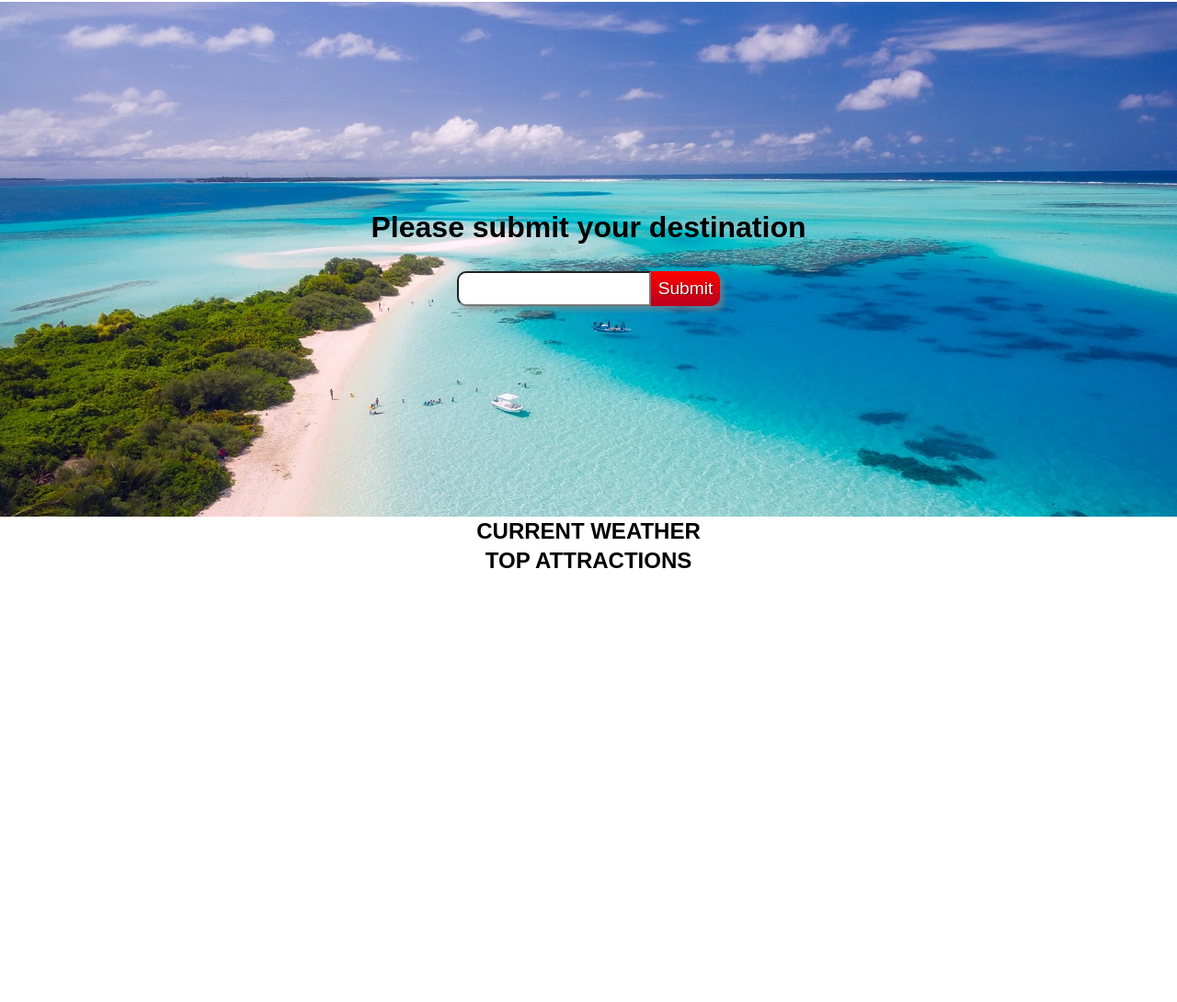
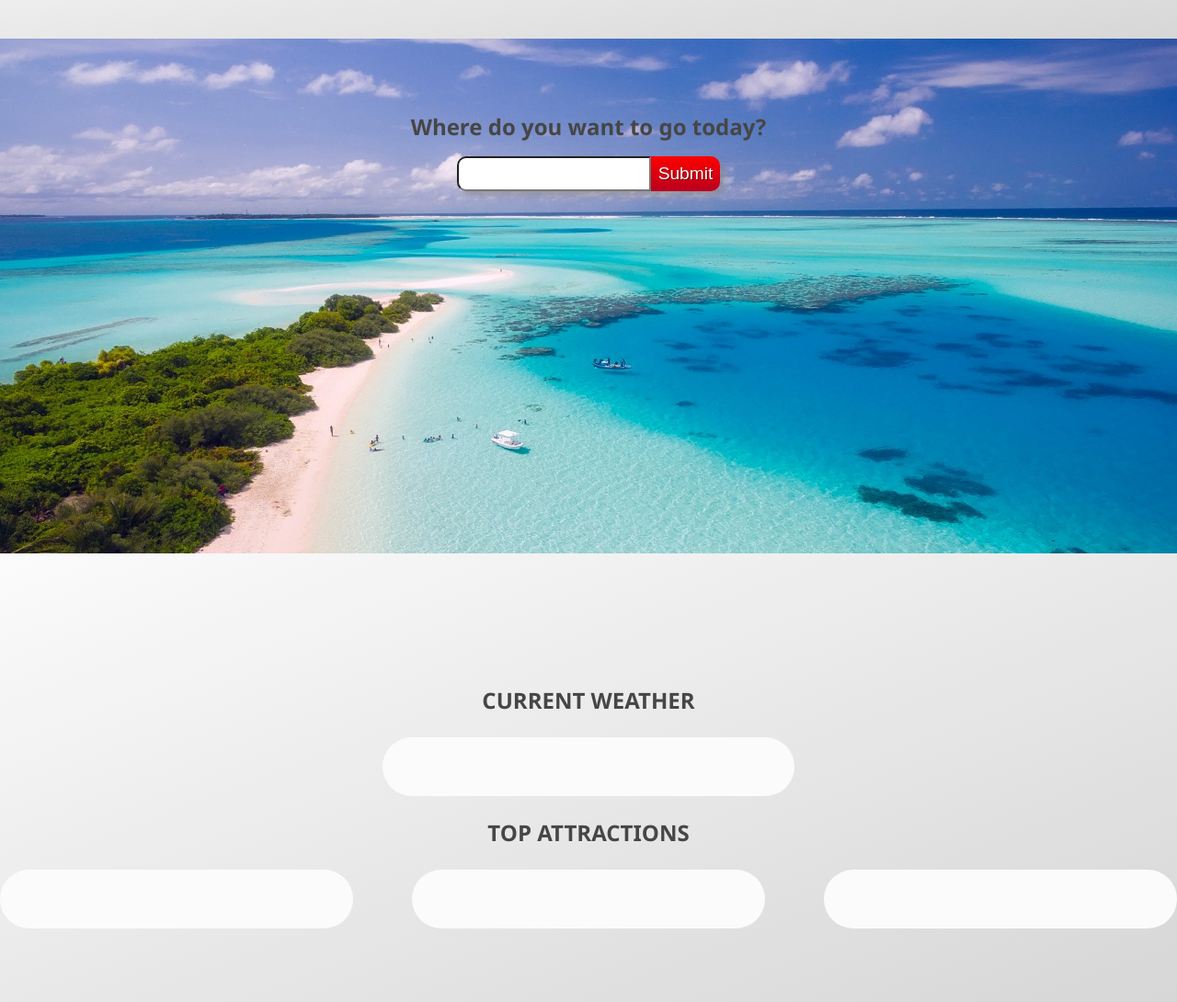
Before and after one commit to mugg84/Word-Scanner, a plain HTML site: page index.html in a window 1280 px wide. Shown: the part 118-1208 px from the top of the page at 92% size. Before the commit the page ends 800 px from the top, so only its background shows below. Drawn offline with nearby package versions, Linux system fonts and the light colour scheme.

Commit message:
Improved design, added functionality

```diff
--- a/helper.js
+++ b/helper.js
@@ -11,11 +11,13 @@ const addPic = pic => {
 }
 
 const createWeatherHTML = (currentDay) => {
-        console.log(currentDay)
+
         return `<h2>${weekDays[(new Date()).getDay()]}</h2>
-		<h2>Temperature: ${kelvinToFahrenheit(currentDay.main.temp)}&deg;F</h2>
-		<h2>Condition: ${currentDay.weather[0].description}</h2>
+		<h2>Temperature: ${kelvinToCelsius(currentDay.main.temp)}&deg;C</h2>
+                <h2>Condition: ${currentDay.weather[0].description}</h2>
+                <h2>Pressure: ${currentDay.main.humidity}%</h2>
   	<img src="https://openweathermap.org/img/wn/${currentDay.weather[0].icon}@2x.png">`;
 }
 
 const kelvinToFahrenheit = k => ((k - 273.15) * 9 / 5 + 32).toFixed(0);
+const kelvinToCelsius = k => (k - 273).toFixed(0);
--- a/index.html
+++ b/index.html
@@ -20,7 +20,7 @@
                 <h1>Word Scanner</h1>
         </header>
         <main>
-                <h1>Please submit your destination</h1>
+                <h2>Where do you want to go today?</h2>
                 <form autocomplete="off">
                         <input type="text" id="city">
                         <button id="button" type="submit">Submit</button>
--- a/main.js
+++ b/main.js
@@ -71,16 +71,20 @@ const getPhoto = async (venueId) => {
 
 // Render functions
 const renderVenues = (venues) => {
+
         $venueDivs.forEach(($venue, index) => {
                 const venue = venues[index];
 
-                let venueContent = createVenueHTML(venue.name, venue.location);
-                $venue.append(venueContent);
-
+                // Get photo
                 getPhoto(venue.id).
                 then(photo => {
+                        // Render photo
                         let photoContent = addPic(photo);
                         $venue.append(photoContent);
+                        //render venues
+                        let venueContent = createVenueHTML(venue.name, venue.location);
+                        $venue.append(venueContent);
+
                 });
 
         });
--- a/resources/style.css
+++ b/resources/style.css
@@ -5,35 +5,38 @@
 }
 
 body {
-        font-family: Arial, Helvetica, sans-serif;
+        font-family: 'Segoe UI', Tahoma, Geneva, Verdana, sans-serif;
         font-weight: 400;
         font-size: 1rem;
         line-height: 2rem;
-        color: #000;
+        color: rgba(70, 70, 70, 1);
 }
 
 header {
-        height: 15vh;
+        height: 20vh;
         display: flex;
         justify-content: center;
         align-items: center;
         padding: 1rem;
+        background-image: linear-gradient(to right bottom, rgb(251, 251, 251), rgba(136, 136, 136, 0.34));
+}
 
+h1 {
+        font-size: 4rem;
+        letter-spacing: 0.5rem;
 }
 
 main {
         height: 70vh;
         display: flex;
         flex-flow: column;
-        justify-content: center;
+        justify-content: flex-start;
         align-items: center;
+        padding-top: 5rem;
         background-image: url(/resources/Pic/maldives-1993704_1920.jpg);
         background-size: cover;
 }
 
-h1 {
-        padding: 2vh;
-}
 
 form {
         display: flex;
@@ -74,14 +77,26 @@ button:active {
 .container {
         display: flex;
         flex-flow: column;
+        background-image: linear-gradient(to right bottom, rgb(251, 251, 251), rgba(136, 136, 136, 0.34));
 }
 
 #destination {
         display: flex;
         justify-content: center;
+        align-items: center;
+        font-size: 3rem;
+        height: 15vh;
 }
 
 .sectiontitle {
+        display: flex;
+        justify-content: center;
+        align-items: center;
+        height: 10vh;
+}
+
+
+#weather {
         display: flex;
         justify-content: center;
 }
@@ -90,13 +105,24 @@ button:active {
         display: flex;
         align-items: center;
         flex-flow: column;
+        width: 35%;
+        padding: 2rem;
+        background-color: #FBFBFB;
+        border-radius: 2rem;
 }
 
 #venues {
         display: flex;
-        justify-content: center;
+        justify-content: space-between;
 }
 
 .venue {
-        width: 33.3%;
+        width: 30%;
+        padding: 2rem;
+        background-color: #FBFBFB;
+        border-radius: 2rem;
 }
+
+footer {
+        height: 10vh;
+}
```
Also changed, not shown: resources/Pic/maldives-1993704_1280.webp (deleted), 1 other file.
